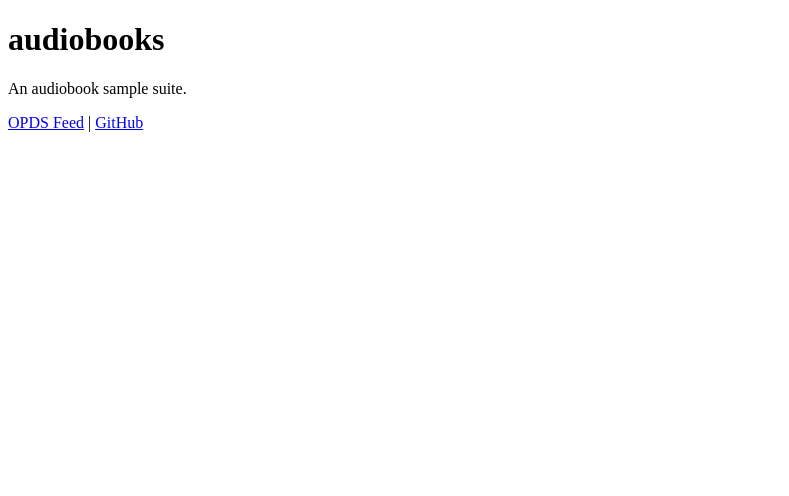
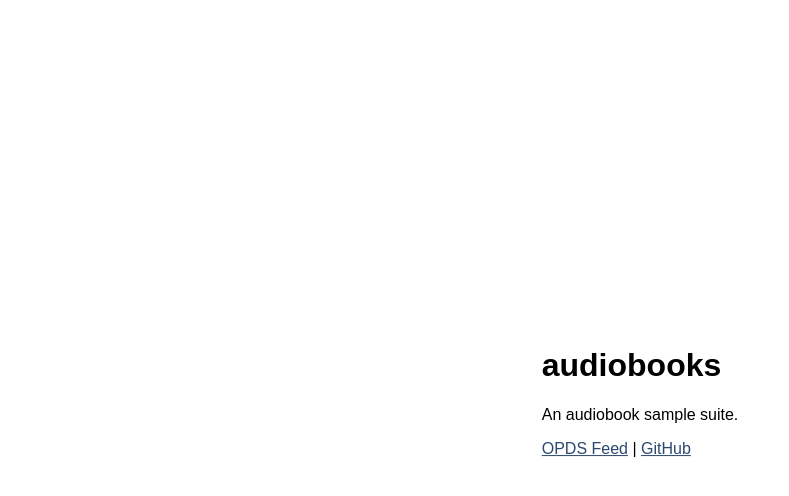
Before and after one commit to io7m/audiobooks, a plain HTML site: page src/index.html in a window 1280 px wide. Shown: the whole page, without its empty margins (0-789 px from the left). Drawn offline with Linux system fonts and the light colour scheme; the site is published under a folder, as on GitHub Pages, so addresses that start at the root find nothing.

Commit message:
Fix links.

```diff
--- a/src/index.html
+++ b/src/index.html
@@ -4,14 +4,14 @@
 <html xmlns="http://www.w3.org/1999/xhtml" xml:lang="en" lang="en">
 <head>
     <title>io7m.github.io/audiobooks: Audiobooks Samples</title>
-    <link rel="stylesheet" type="text/css" href="/style.css"/>
+    <link rel="stylesheet" type="text/css" href="style.css"/>
 </head>
 <body>
 <div class="logo">
     <h1>audiobooks</h1>
     <p>An audiobook sample suite.</p>
     <p>
-        <a href="/feed.xml">OPDS Feed</a> |
+        <a href="feed.xml">OPDS Feed</a> |
         <a href="https://github.com/io7m/audiobooks">GitHub</a>
     </p>
 </div>
```
